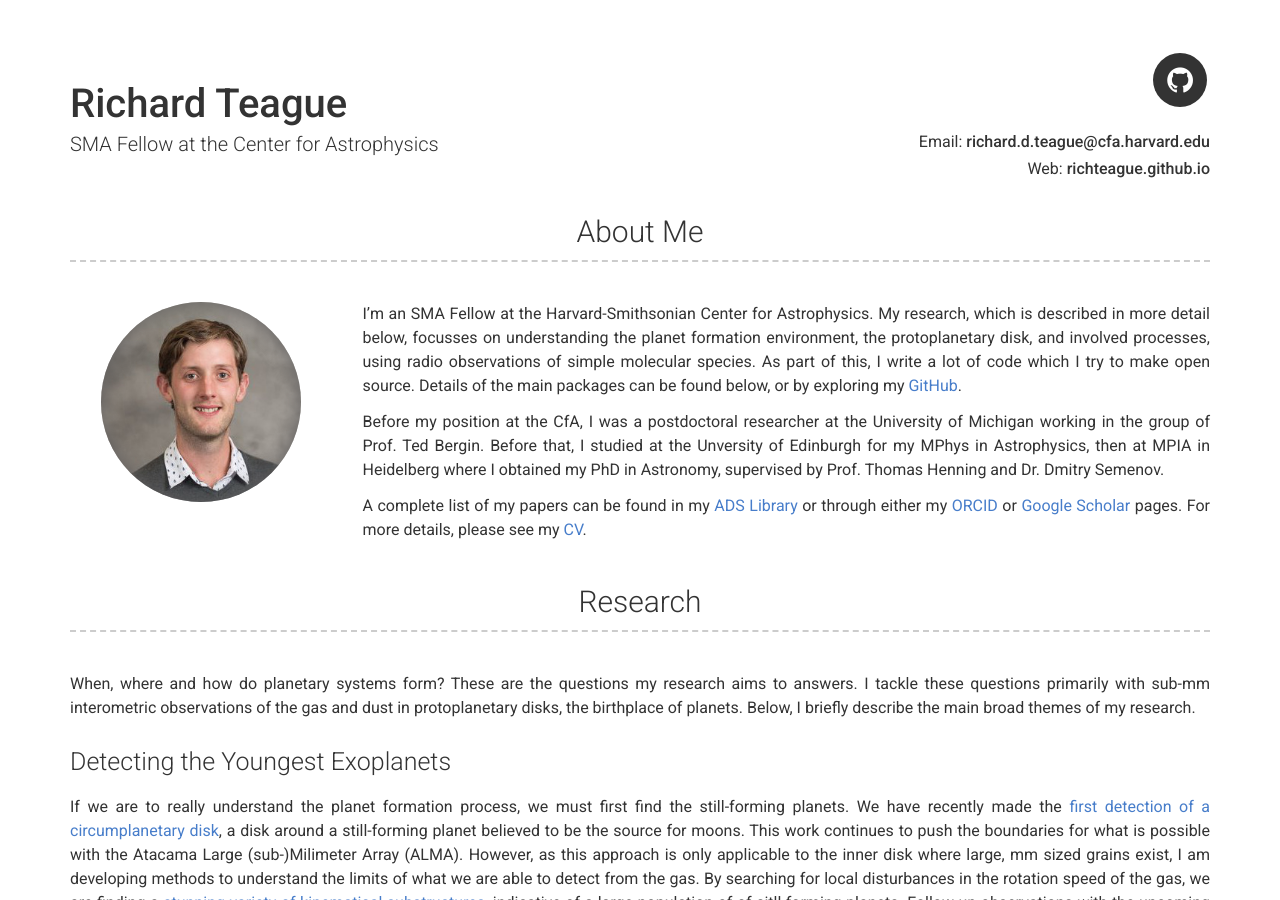
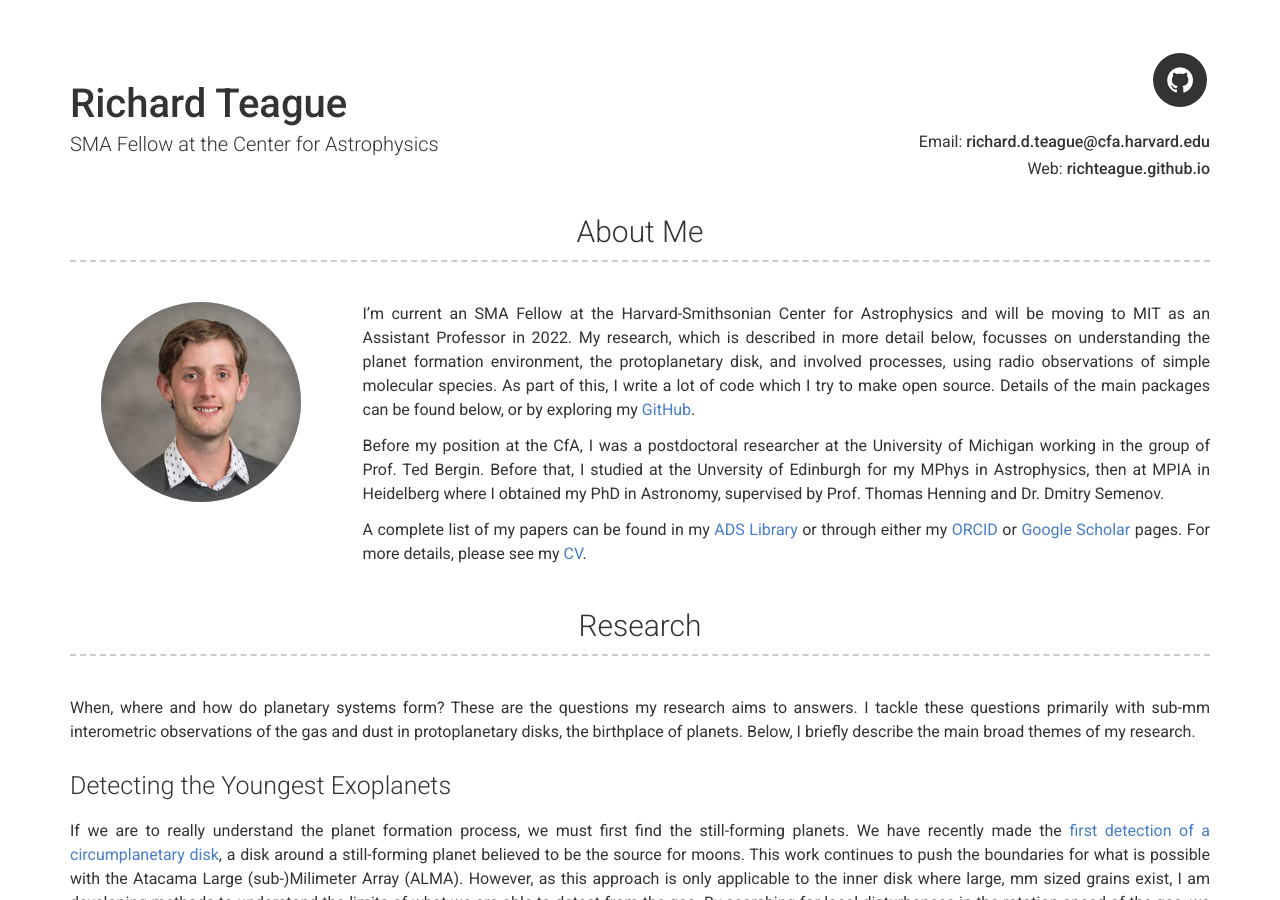
Before and after one commit to richteague/richteague.github.io, a Jekyll site: the page built from index.md, in a window 1280 px wide and 900 px high. Built offline with Jekyll 4.4.1, drawn with Linux system fonts in a browser that asks for light colours.

Commit message:
Update _config.yml

```diff
--- a/_config.yml
+++ b/_config.yml
@@ -17,7 +17,7 @@
 about_profile_image: images/profile.jpg
 about_content: | # this will include new lines to allow paragraphs
 
-  I'm an SMA Fellow at the Harvard-Smithsonian Center for Astrophysics. My research, which is described in more detail below, focusses on understanding the planet formation environment, the protoplanetary disk, and involved processes, using radio observations of simple molecular species. As part of this, I write a lot of code which I try to make open source. Details of the main packages can be found below, or by exploring my [GitHub](https://github.com/richteague).
+  I'm current an SMA Fellow at the Harvard-Smithsonian Center for Astrophysics and will be moving to MIT as an Assistant Professor in 2022. My research, which is described in more detail below, focusses on understanding the planet formation environment, the protoplanetary disk, and involved processes, using radio observations of simple molecular species. As part of this, I write a lot of code which I try to make open source. Details of the main packages can be found below, or by exploring my [GitHub](https://github.com/richteague).
 
   Before my position at the CfA, I was a postdoctoral researcher at the University of Michigan working in the group of Prof. Ted Bergin. Before that, I studied at the Unversity of Edinburgh for my MPhys in Astrophysics, then at MPIA in Heidelberg where I obtained my PhD in Astronomy, supervised by Prof. Thomas Henning and Dr. Dmitry Semenov.
 
```
